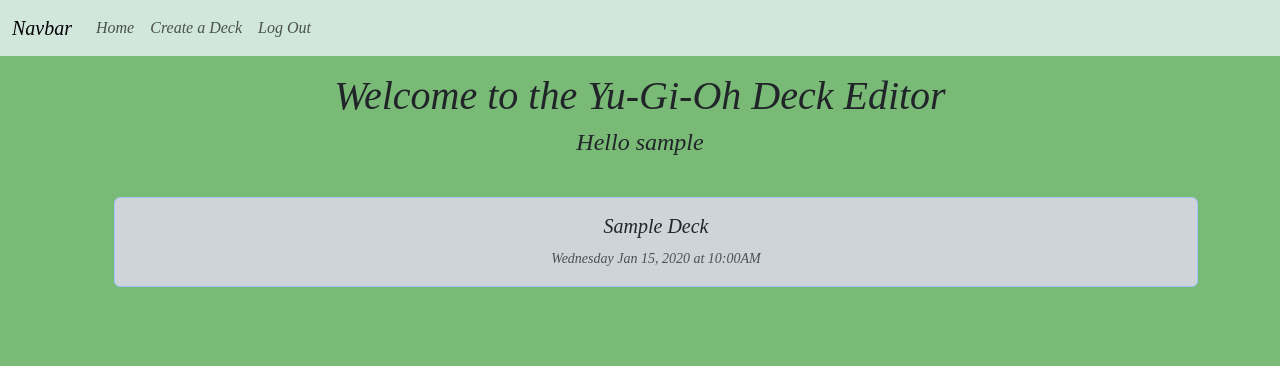
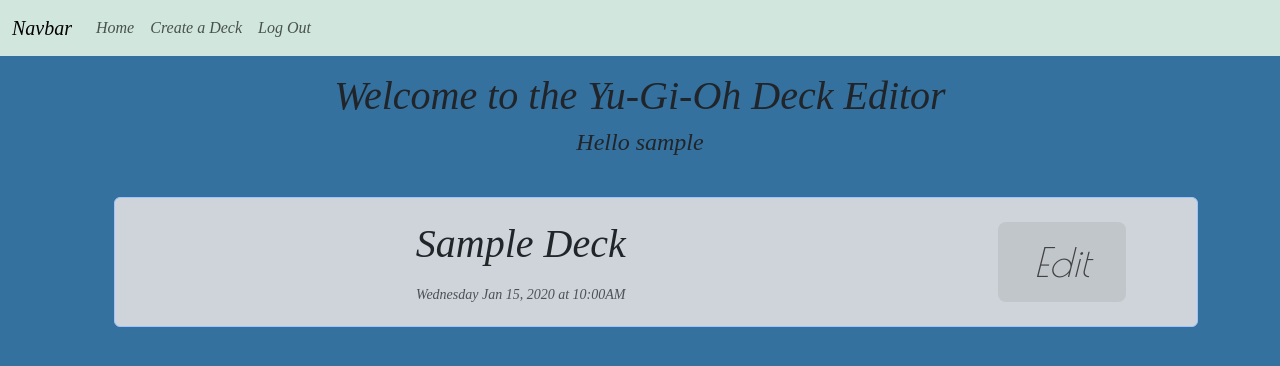
Before and after one commit to KelvinVillago/YGODeckEditor, a Flask app: page / in a window 1280 px wide. Shown: the top 366 px of the page. Run offline with Flask 3, Linux system fonts and the light colour scheme; a user stored in the database is signed in; tables that the repository leaves empty hold one stand-in row (values such as "Sample post").

Commit message:
Added js for index page for eventual deck edit

```diff
--- a/app/models.py
+++ b/app/models.py
@@ -58,8 +58,9 @@ def load_user(user_id):
 class Deck(db.Model):
     id = db.Column(db.Integer, primary_key=True)
     name = db.Column(db.String(50), nullable=False)
+    deck = []
     dateCreated = db.Column(db.DateTime, nullable=False, default=datetime.utcnow)
-    user_id = db.Column(db.Integer, db.ForeignKey('user.id'), nullable=True)  # SQL - FOREIGN KEY(user_id) REFERENCES user(id)
+    user_id = db.Column(db.Integer, db.ForeignKey('user.id'), nullable=True)
 
     def __repr__(self):
         return f"<User {self.id}|{self.name}>"
@@ -67,6 +68,7 @@ class Deck(db.Model):
     def to_dict(self):
         return {
             'name':self.name,
+            'deck':self.deck,
             'user_id':self.user_id,
             'date_created':self.dateCreated
         }
--- /dev/null
+++ b/app/static/css/index.css
@@ -0,0 +1,51 @@
+.play-button{
+    height: 10vh;
+    width: 10vw;
+    margin: 3vh;
+    background-color: rgba(141, 141, 141, 0.2);
+    font-size: 5vh;
+    font-family: 'Poiret One', cursive;
+    color: rgb(66, 66, 66);
+}
+
+.play-button:hover{
+    background-color: rgb(11, 186, 57);
+}
+
+.card-title{
+    font-size: 5vh;
+}
+
+.is-invisible{
+    display:none;
+}
+
+.is-visible{
+    display:block;
+}
+
+.edit{
+    border-radius: 30px 0px 0px 30px;
+    border-left: 2vw solid #09fc35;
+    font-family: 'Poiret One', cursive;
+    font-style: italic;
+    color: rgb(212, 212, 212);
+    font-size: 5vh;
+    padding:5vh;
+}
+
+.total{
+    border-radius: 0px 30px 30px 0px;
+    border-right: 2vw solid #09fc35;
+    font-family: 'Poiret One', cursive;
+    font-style: italic;
+    color: rgb(212, 212, 212);
+    padding:2vh;
+}
+
+.editor{
+    background-color: rgba(167, 167, 167, 0.5);
+    margin-top: 5vh;
+    padding:2vh;
+    border-radius: 5%;
+}
--- a/app/static/css/main.css
+++ b/app/static/css/main.css
@@ -4,5 +4,5 @@
 }
 
 body{
-    background-color: rgb(120, 186, 118);
+    background-color: rgb(52, 113, 159);
 }
--- /dev/null
+++ b/app/static/js/index.js
@@ -0,0 +1,28 @@
+console.log('Hello it me');
+pageLoader();
+
+// Function to load our page and set event listeners
+function pageLoader(){
+    console.log('Loading the page with functionality...');
+
+    const buttons = document.getElementsByClassName('play-button');
+    for (let btn of buttons){
+        btn.addEventListener('click', changeView);
+    };
+
+}
+
+// Create a function to make this a Single Page App (SPA) by swapping visible divs
+function changeView(event){
+    // Turn off the element(s) that are visible
+    const toTurnOff = document.getElementsByClassName('is-visible');
+    for (let element of toTurnOff){
+        console.log('Turning off', element);
+        element.classList.replace('is-visible', 'is-invisible');
+    }
+
+    // Turn on the element based on the link that was clicked
+    let idToTurnOn = event.target.name;
+    const toTurnOn = document.getElementById(idToTurnOn);
+    toTurnOn.classList.replace('is-invisible', 'is-visible');
+}
--- a/app/templates/base.html
+++ b/app/templates/base.html
@@ -6,6 +6,13 @@
     <title>YGO Deck Editor | {% block title %} Base {% endblock %}</title>
     <link rel="stylesheet" href="https://cdn.jsdelivr.net/npm/bootstrap@5.3.1/dist/css/bootstrap.min.css">
     <link rel="stylesheet" href="{{ url_for('static', filename='css/main.css')}}">
+
+    <link rel="preconnect" href="https://fonts.googleapis.com">
+    <link rel="preconnect" href="https://fonts.gstatic.com" crossorigin>
+    <link href="https://fonts.googleapis.com/css2?family=Dancing+Script&family=Poiret+One&display=swap" rel="stylesheet">
+
+    {% block scripts %}
+    {% endblock scripts %}
 </head>
 <body>
 
--- a/app/templates/index.html
+++ b/app/templates/index.html
@@ -1,4 +1,10 @@
 {% extends 'base.html' %}
+
+{% block scripts %}
+<link rel="stylesheet" href="./static/css/index.css">
+<script src="./static/js/index.js" defer></script>
+{% endblock scripts %}
+
 
 {% block title %} Home {% endblock title %}
 
@@ -12,17 +18,20 @@
 {% endblock header %}
 
 {% block content %}
-    <div class="col-12">
+    <div class="col-12 is-visible" id="return">
         {% for num in nums %}
         {% if current_user.is_authenticated and current_user.id == num.user_id%}
 
             <div class="card my-3 bg-dark-subtle border-primary-subtle text-center">
                 <div class="row g-0">
-                        <div class="col-md-12">
+                        <div class="col-9">
                             <div class="card-body">
-                            <h5 class="card-title">{{ num.name.title()}}</h5>
+                            <p class="card-title">{{ num.name.title()}}</p>
                             <p class="card-text"><small class="text-body-secondary">{{ num.dateCreated.strftime('%A %b %d, %Y at %I:%M%p')  }}</small></p>
                             </div>
+                        </div>
+                        <div class="col-3 text-center">
+                                <button type="button" class="play-button btn btn-lg" name="edit" id="{{ num.id }}">Edit</button>
                         </div>
                 </div>
             </div>
@@ -30,4 +39,24 @@
         {% endif %}
         {% endfor %}
     </div>
+
+    <div class="is-invisible editor" id="edit">
+        <div class="col-12">
+            <div class="row g-0">
+                <div class="col-8 text-center edit">
+                    <p>Hello, Editing Deck</p>
+                </div>
+                <div class="col-4 text-center total">
+                    <button type="button" class="play-button btn btn-lg" name="return">Return</button>
+                </div>
+            </div>
+            <div class="row g-0 search-cards">
+                <input class="form-control my-3" name="card" placeholder="Card Name">
+                <button id="find-card-input" type="submit" class="form-control btn btn-primary my-3">Find Cards</button>
+            </div>
+            <div class="row g-0 deck">
+                <p>Deck goes here</p>
+            </div>
+        </div>
+    </div>
 {% endblock content %}
```
Also changed, not shown: app/routes.py (line endings or trailing spaces).
